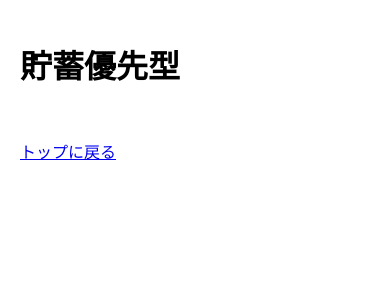
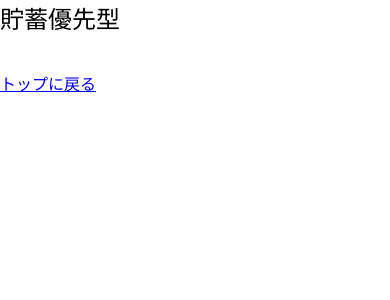
Before and after one commit to babaginji/investment_books, a Flask app: a page that uses templates/shelf.html in a window 390 px wide. Shown: the top 300 px of the page. Run offline with Flask 3, Linux system fonts and the light colour scheme.

Commit message:
Fix responsive design for mobile

```diff
--- a/static/style.css
+++ b/static/style.css
@@ -1,15 +1,25 @@
 /* -----------------------------
-   全体スタイル
+   全体リセット＆基本スタイル
 ----------------------------- */
-body {
-    font-family: sans-serif;
-    padding: 20px;
+/* すべての要素の余白をなくし、幅計算を崩さない */
+* {
     margin: 0;
-    overflow-x: hidden; /* 横スクロール禁止 */
+    padding: 0;
+    box-sizing: border-box;
 }
 
+/* body の基本スタイル */
+body {
+    font-family: sans-serif;  /* フォント設定 */
+    margin: 0;                 /* ページ全体の余白を0に */
+    overflow-x: hidden;        /* 横スクロール禁止 */
+}
+
+/* 見出しの基本スタイル */
 h1 {
-    margin-bottom: 20px;
+    margin-bottom: 20px;       /* 下に少しスペースを作る */
+    font-size: 1.5rem;         /* お好みでサイズ調整可 */
+    font-weight: normal;
 }
 
 /* -----------------------------
```
